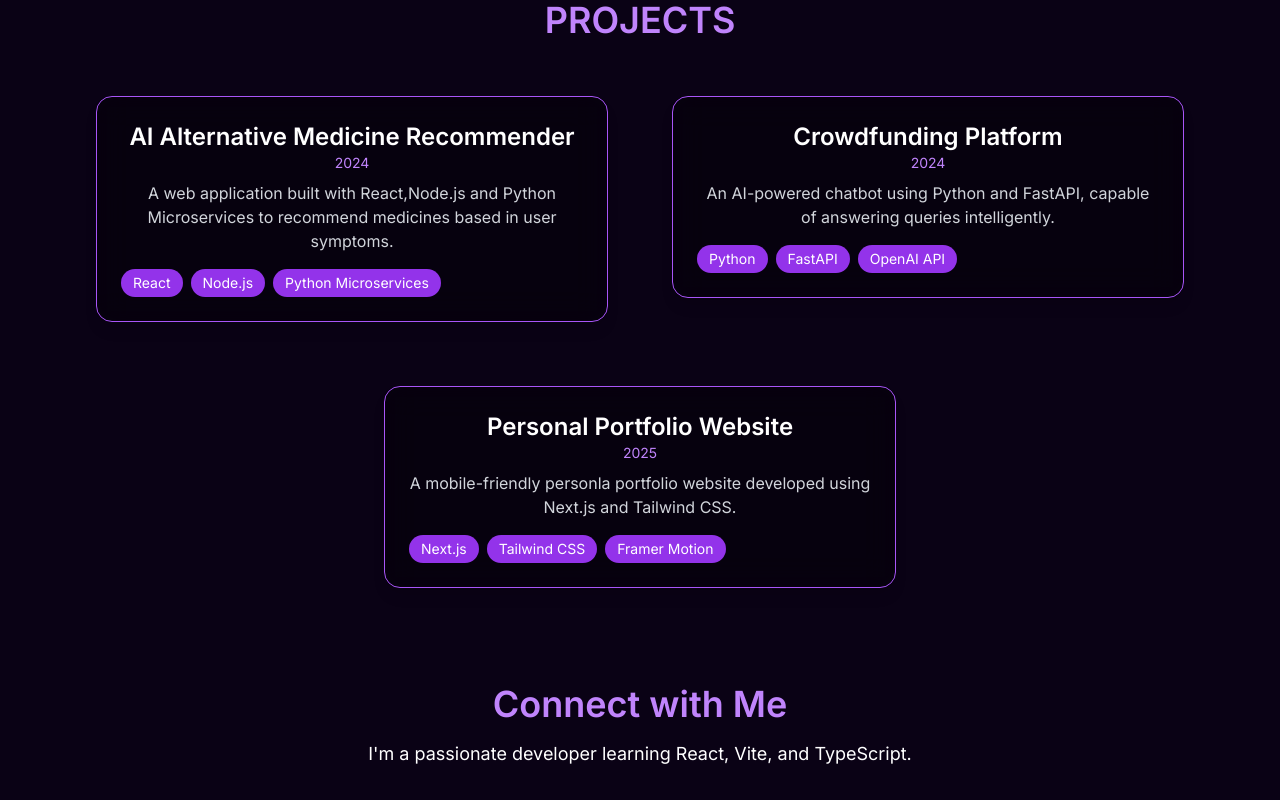
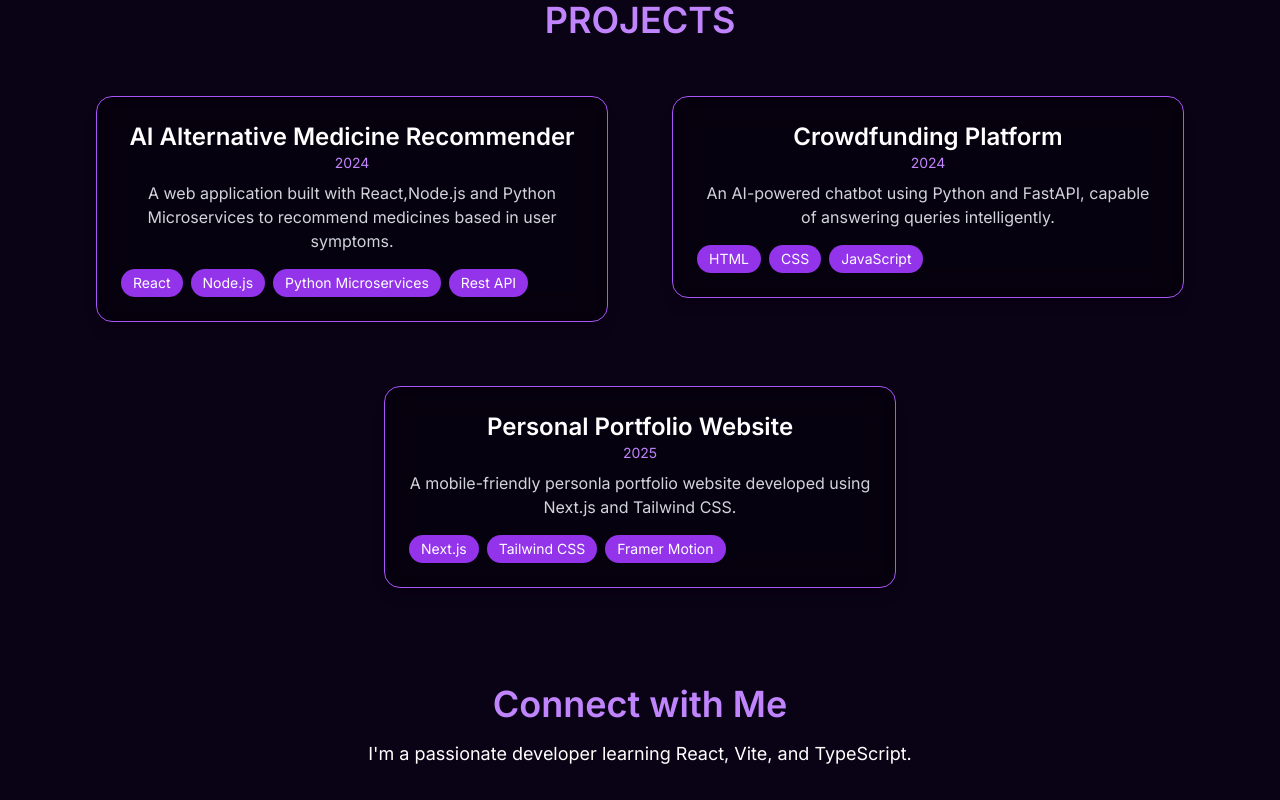
Before and after one commit to Priyanshu-96/Personal-Portfolio, a React (Vite) app in the folder portfolio-vite/: page / in a window 1280 px wide. Shown: the part 1664-2464 px from the top of the page. Built offline with nearby package versions, Linux system fonts and the light colour scheme.

Commit message:
updated project lists

```diff
--- a/portfolio-vite/src/components/Project.tsx
+++ b/portfolio-vite/src/components/Project.tsx
@@ -6,13 +6,13 @@ const projects = [
     title: "AI Alternative Medicine Recommender",
     year: "2024",
     description: "A web application built with React,Node.js and Python Microservices to recommend medicines based in user symptoms.",
-    tech: ["React", "Node.js", "Python Microservices"],
+    tech: ["React", "Node.js", "Python Microservices", "Rest API"],
   },
   {
     title: "Crowdfunding Platform",
     year: "2024",
     description: "An AI-powered chatbot using Python and FastAPI, capable of answering queries intelligently.",
-    tech: ["Python", "FastAPI", "OpenAI API"],
+    tech: ["HTML", "CSS", "JavaScript"],
   },
   {
     title: "Personal Portfolio Website",
```
